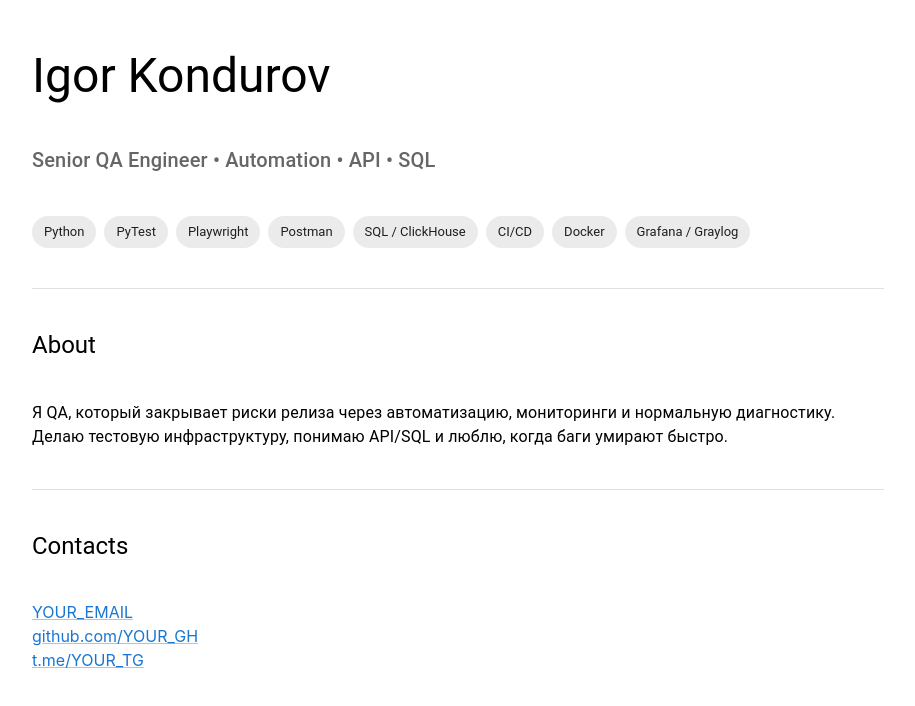
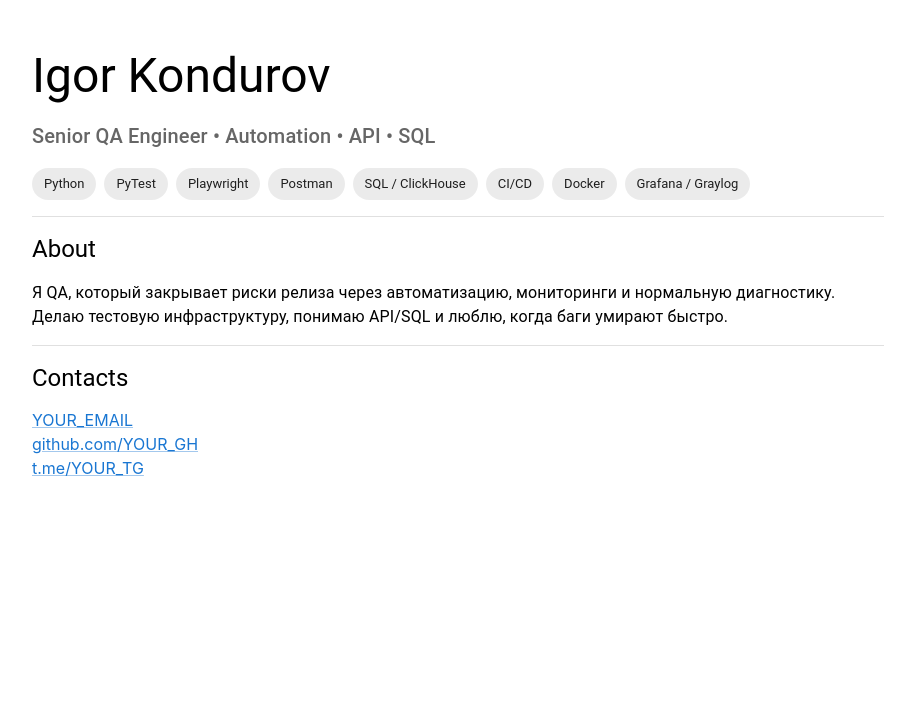
Before and after one commit to KA2NN/KA2NN.github.io, a React (Create React App) app: page / in a window 1280 px wide. Shown: the top 706 px of the page, without its empty margins (182-1097 px from the left). Built offline with nearby package versions, Linux system fonts and the light colour scheme.

Commit message:
fix Stack spacing

```diff
--- a/src/App.tsx
+++ b/src/App.tsx
@@ -5,7 +5,7 @@ export default function App() {
     // 6 - это просто для отступов сверху и снизу, чтобы было по центру
     <Container maxWidth="md" sx={{ py: 6 }}>
       {/* spacing - это отступы между элементами внутри Stack */}
-      <Stack spacing={5}>
+      <Stack spacing={2}>
         <Typography variant="h3" component="h1">
           Igor Kondurov
         </Typography>
```
